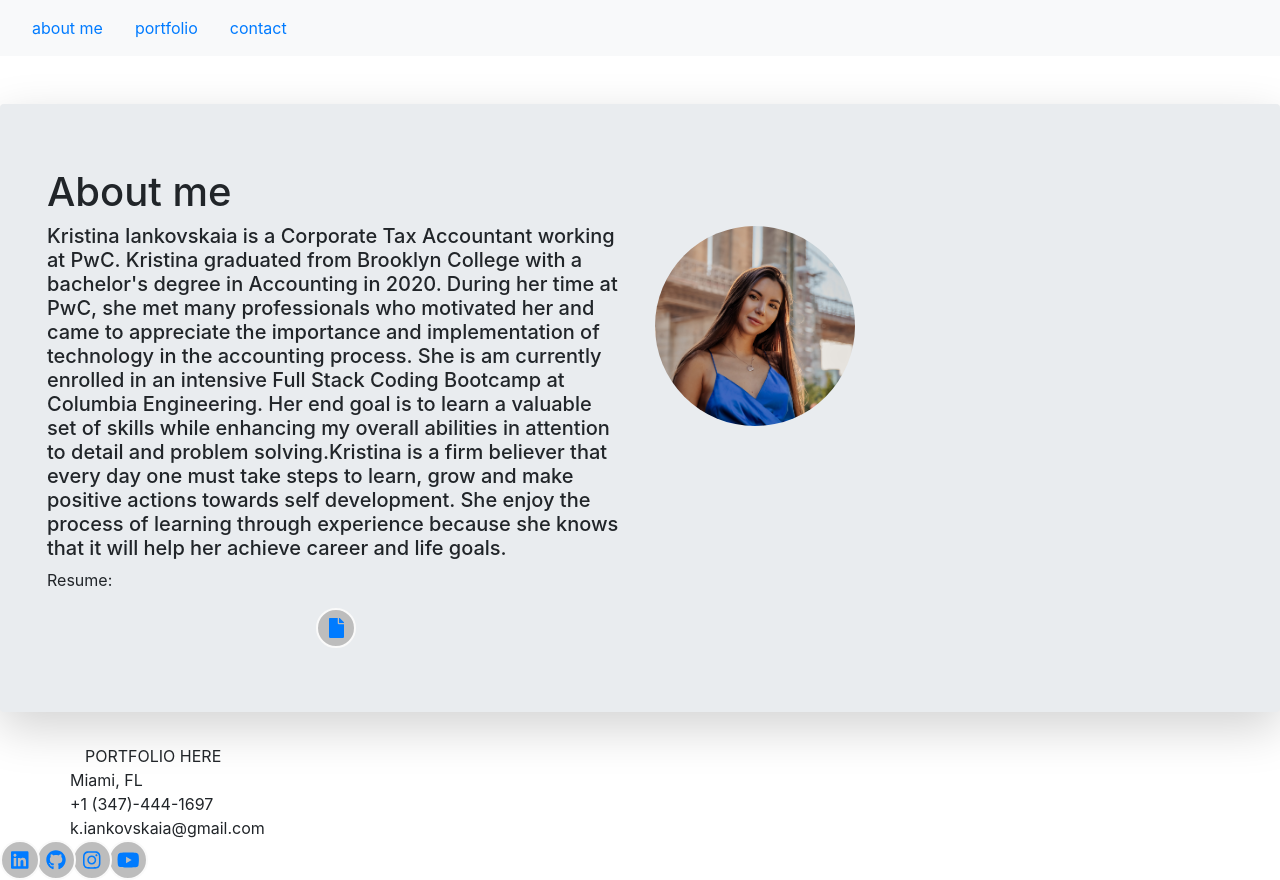
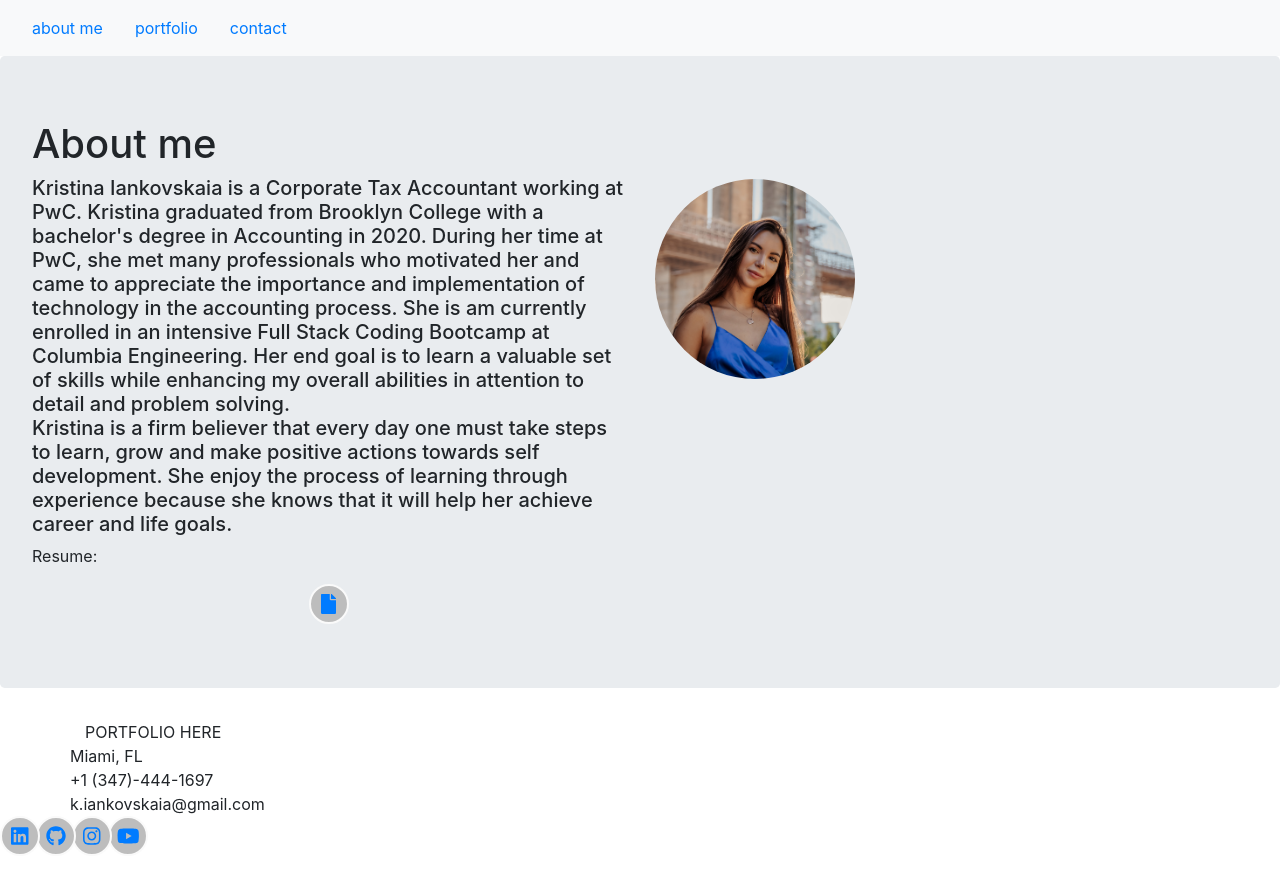
Before and after one commit to kiankovskaia/myportfolio, a React (Create React App) app: page / in a window 1280 px wide. After the commit the page ends 856 px from the top, so only its background shows below. Built offline with nearby package versions, Linux system fonts and the light colour scheme.

Commit message:
added nav barb

```diff
--- a/public/index.html
+++ b/public/index.html
@@ -10,35 +10,15 @@
       content="Web site created using create-react-app"
     />
     <link rel="apple-touch-icon" href="%PUBLIC_URL%/logo.png" />
-    <!--
-      manifest.json provides metadata used when your web app is installed on a
-      user's mobile device or desktop. See https://developers.google.com/web/fundamentals/web-app-manifest/
-    -->
+
     <link rel="manifest" href="%PUBLIC_URL%/manifest.json" />
      <link rel="stylesheet" href="https://stackpath.bootstrapcdn.com/font-awesome/4.7.0/css/font-awesome.min.css">
-    <!--
-      Notice the use of %PUBLIC_URL% in the tags above.
-      It will be replaced with the URL of the `public` folder during the build.
-      Only files inside the `public` folder can be referenced from the HTML.
 
-      Unlike "/favicon.ico" or "favicon.ico", "%PUBLIC_URL%/favicon.ico" will
-      work correctly both with client-side routing and a non-root public URL.
-      Learn how to configure a non-root public URL by running `npm run build`.
-    -->
     <title>Kristina Iankovskaia</title>
   </head>
   <body>
-    <noscript>You need to enable JavaScript to run this app.</noscript>
+
     <div id="root"></div>
-    <!--
-      This HTML file is a template.
-      If you open it directly in the browser, you will see an empty page.
 
-      You can add webfonts, meta tags, or analytics to this file.
-      The build step will place the bundled scripts into the <body> tag.
-
-      To begin the development, run `npm start` or `yarn start`.
-      To create a production bundle, use `npm run build` or `yarn build`.
-    -->
   </body>
 </html>
--- a/src/App.css
+++ b/src/App.css
@@ -1,4 +1,6 @@
-
+body{
+  background-color: #eae3c8;
+}
 
 .App {
   text-align: center;
@@ -38,6 +40,3 @@
     transform: rotate(360deg);
   }
 }
-body{
-  background-color: #eae3c8;
-}
--- a/src/App.js
+++ b/src/App.js
@@ -1,9 +1,11 @@
 import "./App.css";
+import "bootstrap/dist/css/bootstrap.min.css";
 import Header from "./components/Header.js";
 import Navbar from "./components/Nav.js";
 import Icons from "./components/Icons.js";
 import Contact from "./components/Contact.js";
 import Portfolio from "./components/Portfolio.js";
+
 
 function App() {
   return (
--- a/src/components/Header.js
+++ b/src/components/Header.js
@@ -1,5 +1,6 @@
 import React from "react";
 import { Container, Row, Col, Jumbotron, Image } from "react-bootstrap";
+
 
 import { FontAwesomeIcon } from "@fortawesome/react-fontawesome";
 import { AvatarGroup } from "@material-ui/lab";
@@ -12,13 +13,15 @@ import Myphoto from "../assets/img/kristina.jpg";
 const Header = () => {
   return (
     <>
-      <Jumbotron className="shadow-lg rounded border-dark mt-5">
-        <Container fluid>
+      <Jumbotron >
+
           <Row>
             <Col id="aboutme">
               <h1>About me</h1>
               <h5>
-                  Kristina Iankovskaia is a Corporate Tax Accountant working at PwC. Kristina graduated from Brooklyn College with a bachelor's degree in Accounting in 2020. During her time at PwC, she met many professionals who motivated her and came to appreciate the importance and implementation of technology in the accounting process. She is am currently enrolled in an intensive Full Stack Coding Bootcamp at Columbia Engineering. Her end goal is to learn a valuable set of skills while enhancing my overall abilities in attention to detail and problem solving.Kristina is a firm believer that every day one must take steps to learn, grow and make positive actions towards self development. She enjoy the process of learning through experience because she knows that it will help her achieve career and life goals.
+                  Kristina Iankovskaia is a Corporate Tax Accountant working at PwC. Kristina graduated from Brooklyn College with a bachelor's degree in Accounting in 2020. During her time at PwC, she met many professionals who motivated her and came to appreciate the importance and implementation of technology in the accounting process. She is am currently enrolled in an intensive Full Stack Coding Bootcamp at Columbia Engineering. Her end goal is to learn a valuable set of skills while enhancing my overall abilities in attention to detail and problem solving.
+                  <br>
+                  </br>Kristina is a firm believer that every day one must take steps to learn, grow and make positive actions towards self development. She enjoy the process of learning through experience because she knows that it will help her achieve career and life goals.
               </h5>
 
               <p>Resume:</p>
@@ -35,7 +38,7 @@ const Header = () => {
                 </Avatar>
               </AvatarGroup>
             </Col>
-            <Col xs={12} sm={12} md={12} lg={6} xl={6}>
+            <Col>
               <Image
                 src={Myphoto}
                 alt="Kristina iankovskaia"
@@ -46,7 +49,7 @@ const Header = () => {
               />
             </Col>
           </Row>
-        </Container>
+
       </Jumbotron>
     </>
   );
```
Also changed, not shown: 1 other file (tests, documents, lock files or other folders).
